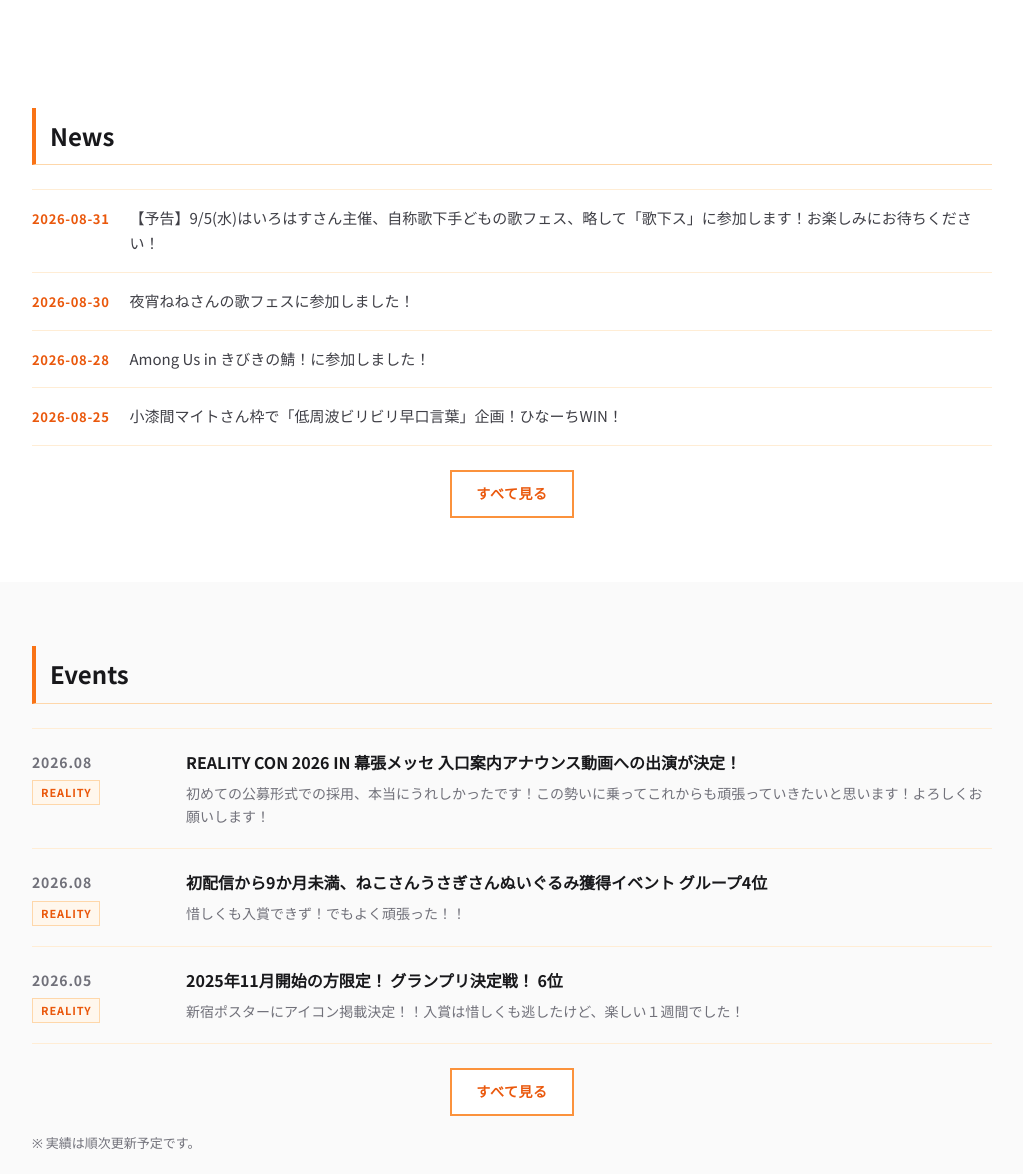
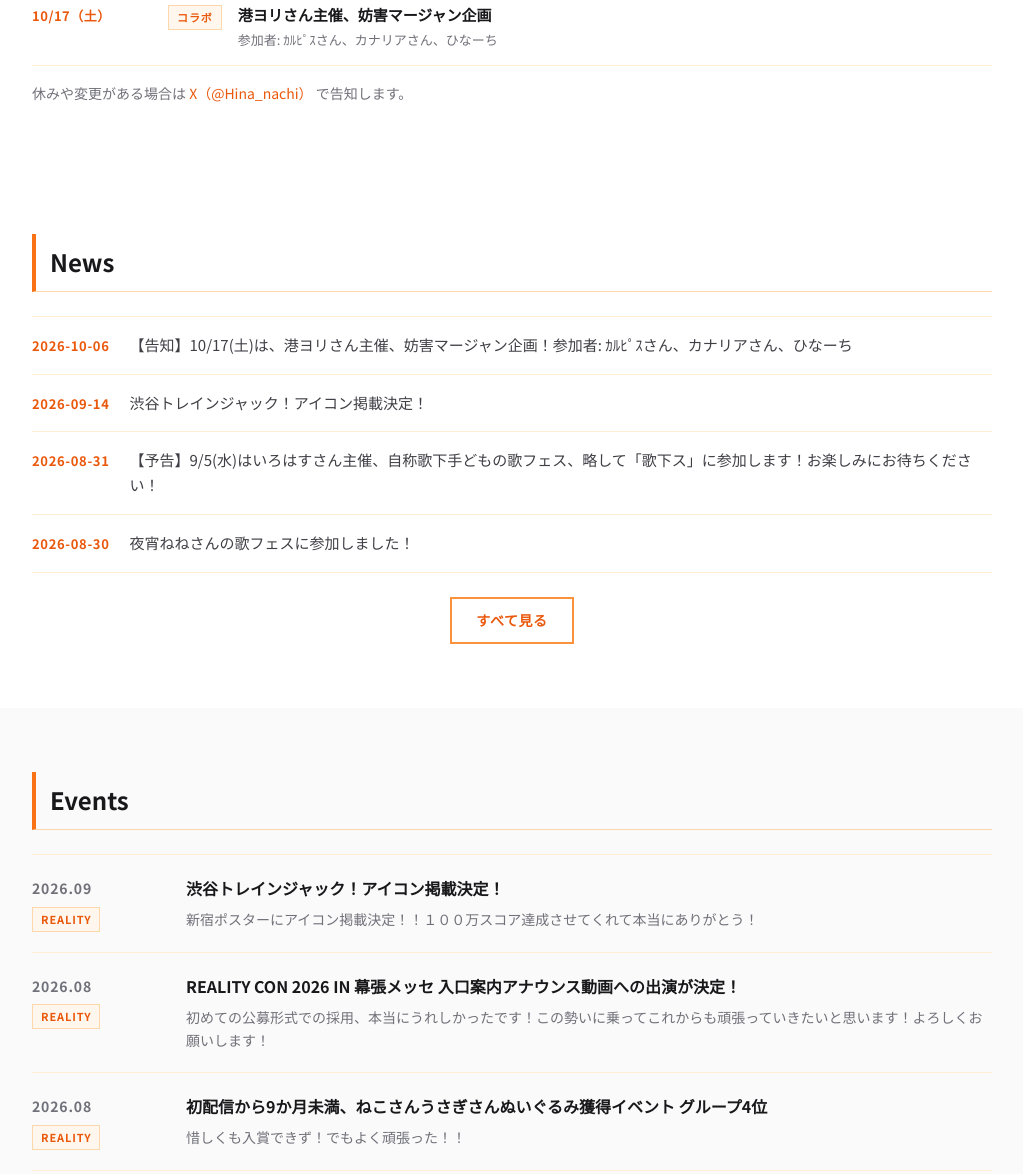
Before and after one commit to meme0524/hina-chi, an Astro site: page / in a window 1280 px wide. Shown: the part 2551-3725 px from the top of the page, without its empty margins (128-1151 px from the left). Built offline with nearby package versions, Linux system fonts and the light colour scheme; Astro itself is replaced by a stand-in of ours; no server answers.

Commit message:
add event info

```diff
--- a/src/data/events.js
+++ b/src/data/events.js
@@ -1,6 +1,12 @@
 // イベント実績。新しいものを上に追加してください。
 // トップページには最新3件を表示します。
 export const EVENTS = [
+  {
+    date: "2026-09",
+    label: "REALITY",
+    title: "渋谷トレインジャック！アイコン掲載決定！",
+    desc: "新宿ポスターにアイコン掲載決定！！１００万スコア達成させてくれて本当にありがとう！",
+  },
   {
     date: "2026-08",
     label: "REALITY",
--- a/src/data/news.js
+++ b/src/data/news.js
@@ -1,6 +1,8 @@
 // お知らせ。新しいものを上に追加してください。
 // トップページには最新4件、全件は /news/ で表示します。
 export const NEWS = [
+  { date: "2026-10-06", text: "【告知】10/17(土)は、港ヨリさん主催、妨害マージャン企画！参加者: ｶﾙﾋﾟｽさん、カナリアさん、ひなーち" },
+  { date: "2026-09-14", text: "渋谷トレインジャック！アイコン掲載決定！" },
   { date: "2026-08-31", text: "【予告】9/5(水)はいろはすさん主催、自称歌下手どもの歌フェス、略して「歌下ス」に参加します！お楽しみにお待ちください！" },
   { date: "2026-08-30", text: "夜宵ねねさんの歌フェスに参加しました！" },
   { date: "2026-08-28", text: "Among Us in きびきの鯖！に参加しました！" },
--- a/src/data/schedule.js
+++ b/src/data/schedule.js
@@ -11,6 +11,12 @@ export const SCHEDULE_REGULAR = [
 ];
 
 export const SCHEDULE_SPECIALS = [
+  {
+    date: "2026-10-17",
+    type: "collab",
+    title: "港ヨリさん主催、妨害マージャン企画",
+    desc: "参加者: ｶﾙﾋﾟｽさん、カナリアさん、ひなーち",
+  },
   {
     date: "2026-09-05",
     type: "collab",
```
